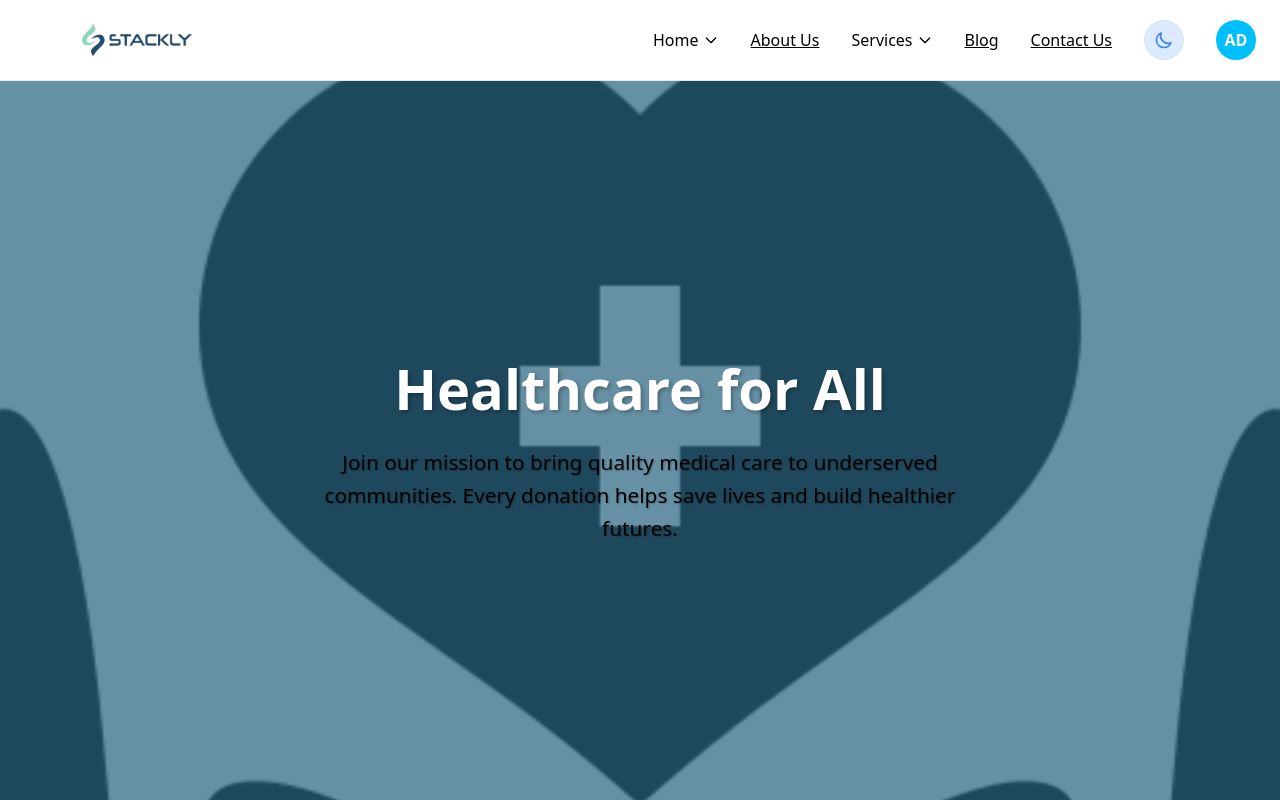
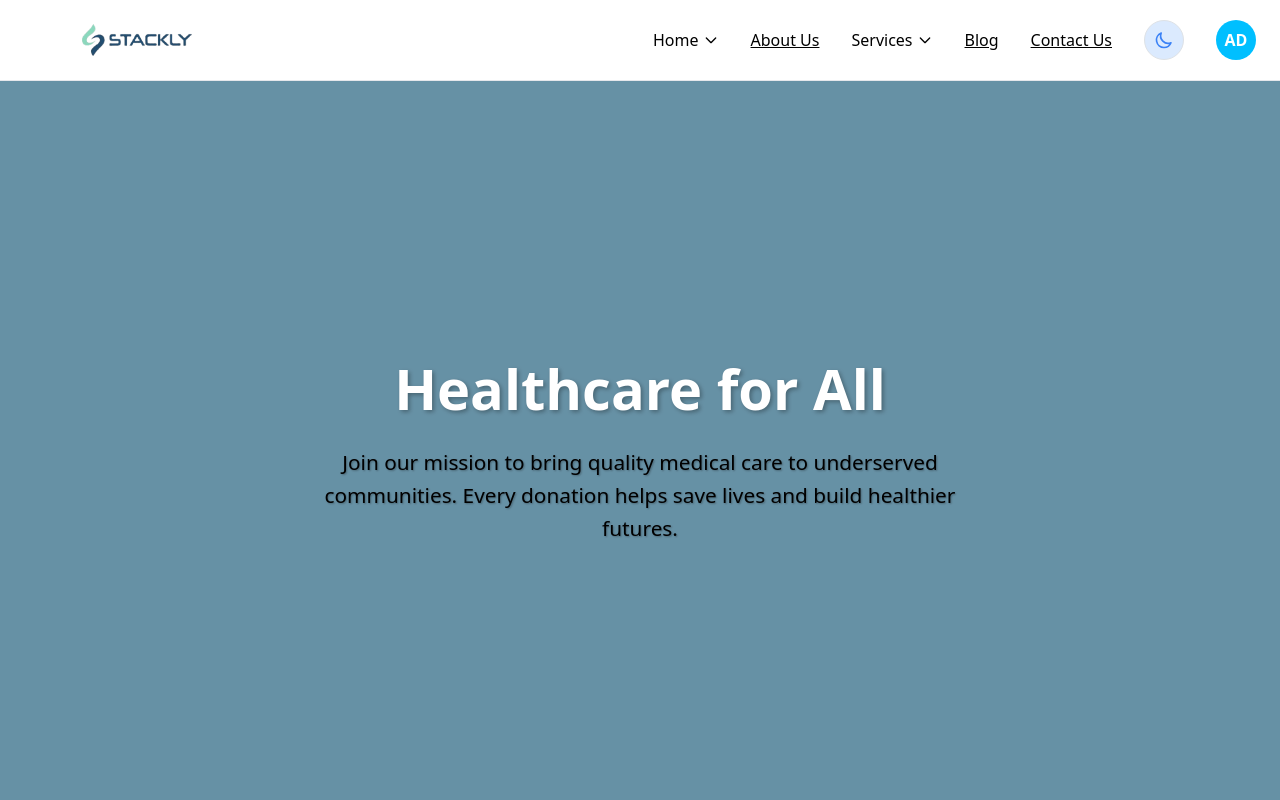
Before and after one commit to p-yaswanthkumar/ex1, a React (Create React App) app: page /healthcare-initiatives in a window 1280 px wide. Shown: the top 800 px of the page. Built offline with nearby package versions, Linux system fonts and the light colour scheme.

Commit message:
Update HealthcareInitiative.css

```diff
--- a/src/pages/HealthcareInitiative.css
+++ b/src/pages/HealthcareInitiative.css
@@ -63,7 +63,6 @@ body {
   left: 0;
   width: 100%;
   height: 100%;
-  background-image: url(/images/healthcare.png);
   opacity: 0.7;
   background-size: cover;
   z-index: 1;
```
